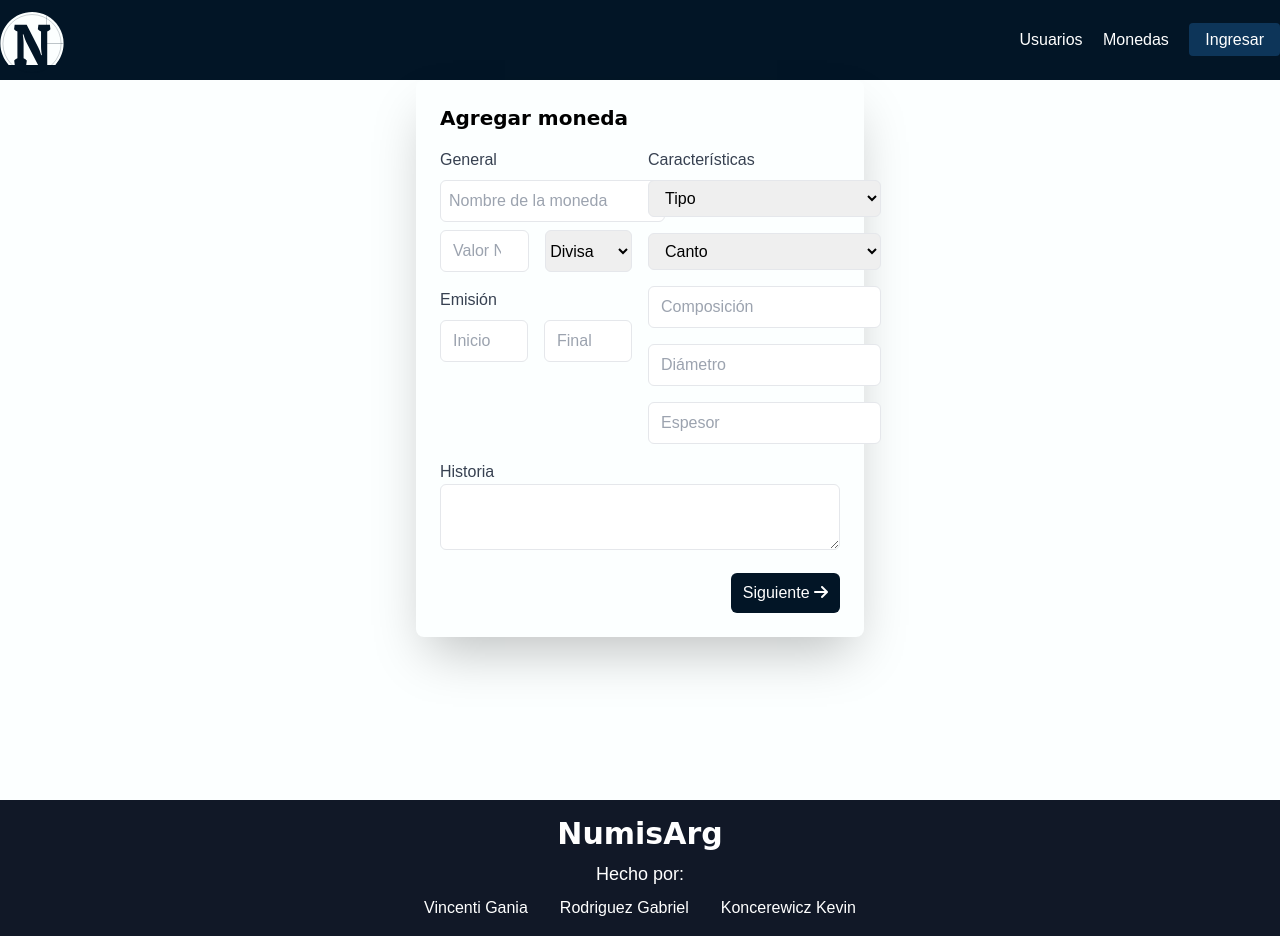
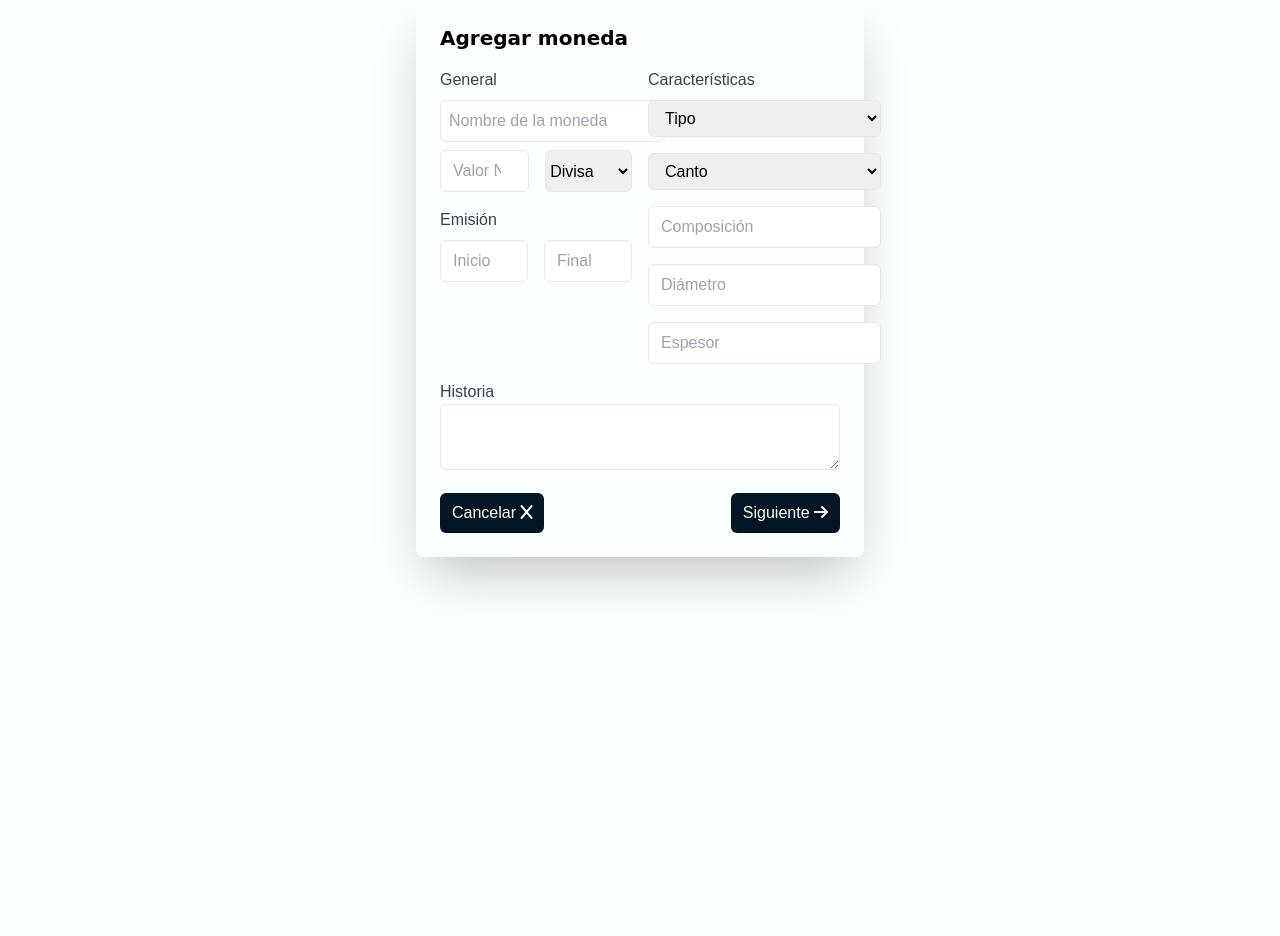
Before and after one commit to G2b444/NumisArg, a PHP site: page /ingresar_moneda.php in a window 1280 px wide. After the commit the page ends 592 px from the top, so only its background shows below. Run offline with PHP 8.4, Linux system fonts and the light colour scheme; data that the repository does not hold is empty; some libraries are stand-ins or nearby versions; some web fonts are replaced.

Commit message:
Add: Se agregó botón de cancelar y se sacó el footer y nav

```diff
--- a/views/admin-profile/ingresar_moneda.php
+++ b/views/admin-profile/ingresar_moneda.php
@@ -8,18 +8,9 @@
     <link href="https://cdn.jsdelivr.net/npm/tailwindcss@2.2.19/dist/tailwind.min.css" rel="stylesheet">
     <link href="https://fonts.googleapis.com/css2?family=Patua+One&family=Radio+Canada:wght@400;700&display=swap" rel="stylesheet">
     <link rel="stylesheet" href="../../src/style.css">
+    <script src="../../js/funciones.js"></script>
 </head>
 <body class="bg-white">
-    <header class="flex items-center bg-dark-blue h-20">
-        <div class="container mx-auto flex justify-between items-center">
-            <img src="../../assets/multimedia/img/logo/LOGO NUMISARG.svg" alt="logo" class="w-16 h-16 mt-2">
-            <nav class="space-x-4">
-                <a href="#" class="text-white">Usuarios</a>
-                <a href="#" class="text-white">Monedas</a>
-                <a href="#" class="bg-light-blue text-white px-4 py-2 rounded">Ingresar</a>
-            </nav>
-        </div>
-    </header>
     <main>
         <div class="mb-6">
             <div class="max-w-md mx-auto bg-white p-6 rounded-lg shadow-2xl">
@@ -40,8 +31,9 @@
                         <input type="text" name="ley" placeholder="Ley" class="mt-2 px-2 py-2 border border-black border-4 rounded-md focus:outline-none focus:ring-2 focus:ring-blue-500">
                         <input type="text" name="grafilia" placeholder="Grafilia" class="mt-2 px-2 py-2 border border-black border-4 rounded-md focus:outline-none focus:ring-2 focus:ring-blue-500">
                     </div>
-                    <div class="text-right" id="caja_anver">
-                        <button type="submit" type="button" id="lado" class="text-right bg-dark-blue text-white px-3 py-2 rounded-md hover:bg-blue-900">Siguiente <i class="fa-solid fa-arrow-right"></i></button>
+                    <div class="container mx-auto flex justify-between items-center">
+                        <button onclick="redireccionar('vista_moneda.php');" class="text-right bg-dark-blue text-white px-3 py-2 rounded-md hover:bg-blue-900">Cancelar <i class="fa-solid fa-x"></i></button>
+                        <button type="submit" id="siguienteGeneral" class="text-right bg-dark-blue text-white px-3 py-2 rounded-md hover:bg-blue-900">Siguiente <i class="fa-solid fa-arrow-right"></i></button>
                     </div>
                 </form>
                 <form method="post" action="insertar_moneda.php" id="general" class="general">
@@ -111,24 +103,14 @@
                         <label class="block text-gray-700">Historia</label>
                         <textarea name="historia" class="w-full px-3 py-2 border rounded-md focus:outline-none focus:ring-2 focus:ring-blue-500"></textarea>
                     </div>
-                    <div class="text-right">
+                    <div class="container mx-auto flex justify-between items-center">
+                        <button onclick="redireccionar('vista_moneda.php');" class="text-right bg-dark-blue text-white px-3 py-2 rounded-md hover:bg-blue-900">Cancelar <i class="fa-solid fa-x"></i></button>
                         <button type="submit" id="siguienteGeneral" class="text-right bg-dark-blue text-white px-3 py-2 rounded-md hover:bg-blue-900">Siguiente <i class="fa-solid fa-arrow-right"></i></button>
                     </div>
                 </form>
             </div>
         </div>
     </main>
-    <footer class="bg-gray-900 py-4 w-full">
-        <div class="container mx-auto text-center">
-            <h1 class="text-3xl font-bold text-white">NumisArg</h1>
-            <p class="text-lg mt-2 text-white">Hecho por:</p>
-            <div class="flex justify-center space-x-8 mt-2 text-white">
-                <span>Vincenti Gania</span>
-                <span>Rodriguez Gabriel</span>
-                <span>Koncerewicz Kevin</span>
-            </div>
-        </div>
-    </footer>
 </body>
 </html>
 <script>
```
